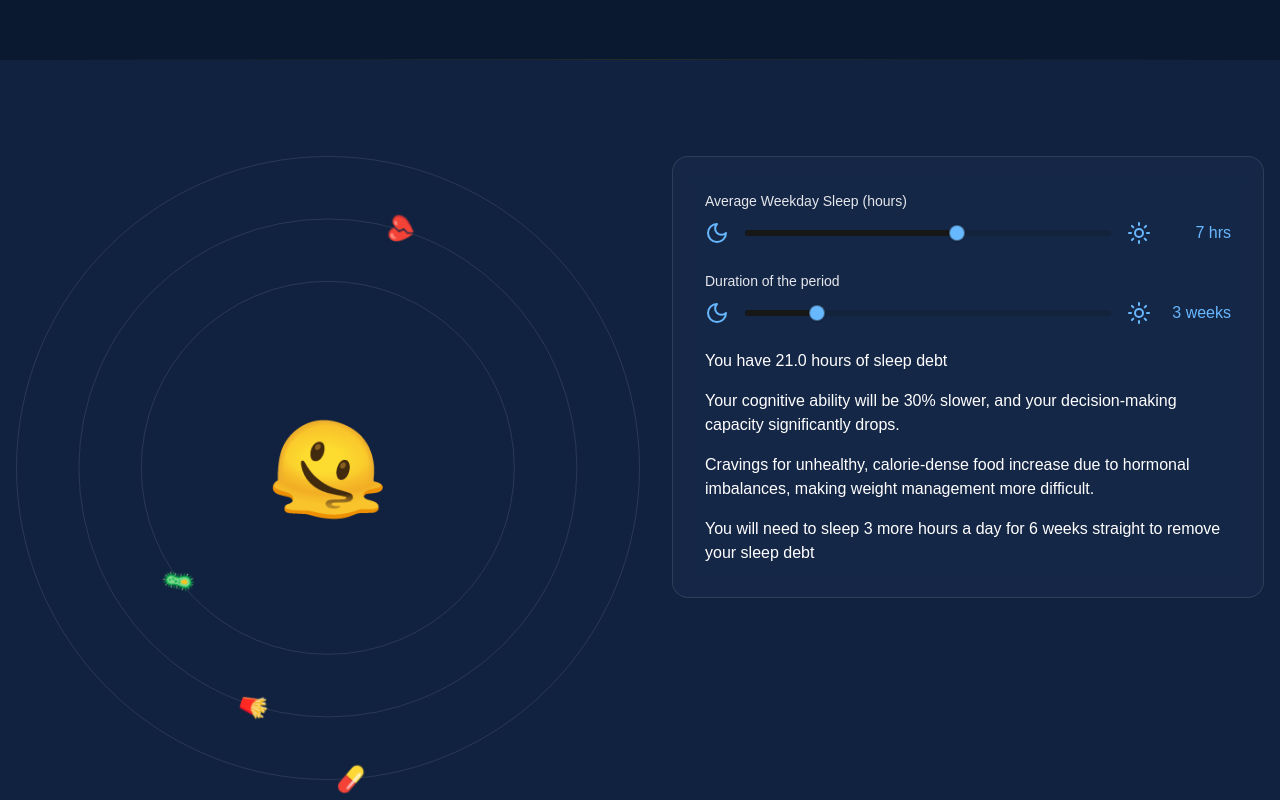
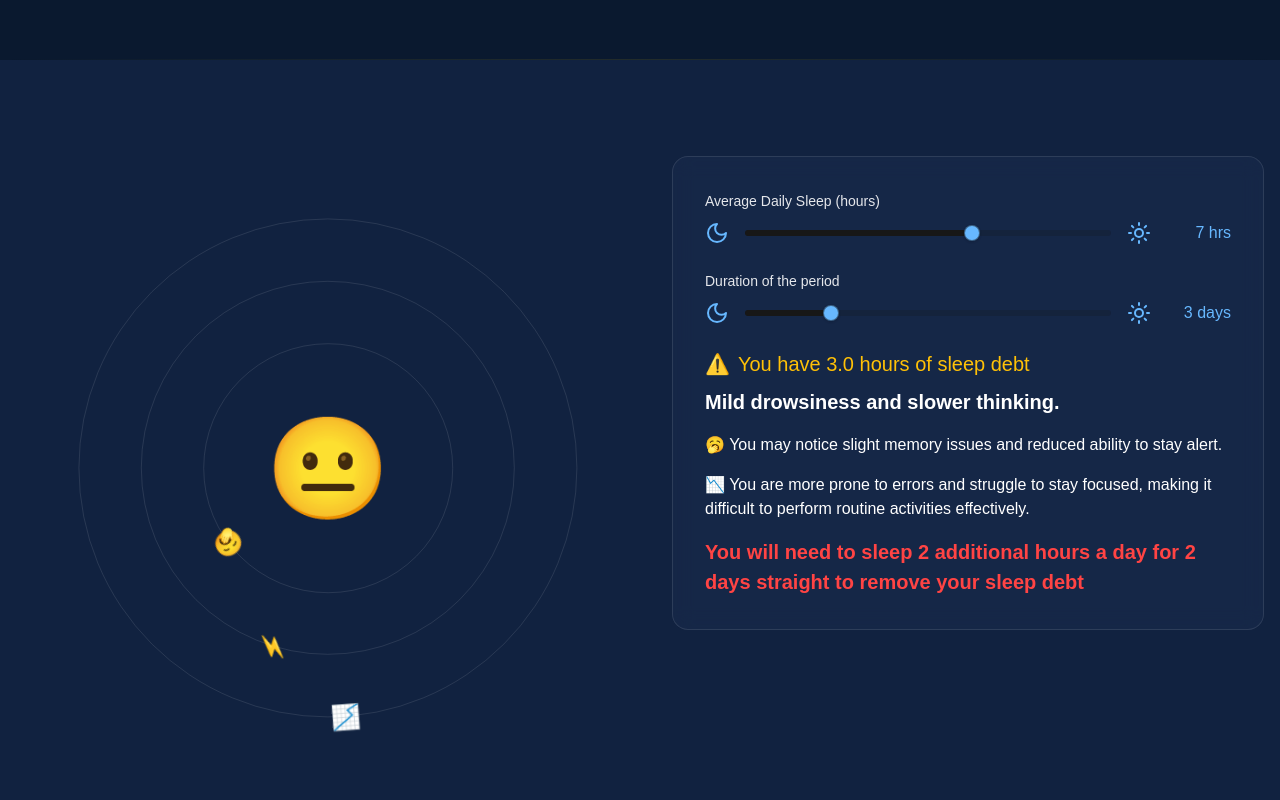
Before and after one commit to abram0v1ch/sleep-diplomat, a Next.js app: page /calculator in a window 1280 px wide. Shown: the part 740-1540 px from the top of the page. Built offline with nearby package versions, Linux system fonts and the light colour scheme.

Commit message:
finish sleep deprivation calculator

```diff
--- a/app/calculator/page.tsx
+++ b/app/calculator/page.tsx
@@ -105,6 +105,35 @@ const ContentBlock = styled.div`
   color: #fff;
 `;
 
+const AlertContainer = styled.div`
+  display: flex;
+  flex-direction: column;
+  gap: 0.5rem;
+  margin-bottom: 1.5rem;
+`;
+
+const AlertTitle = styled.div<{ $hasDebt: boolean }>`
+  display: flex;
+  align-items: center;
+  gap: 0.5rem;
+  color: ${props => props.$hasDebt ? '#FFC107' : '#4CAF50'}; // Yellow for debt, Green for no debt
+  font-size: 1.25rem;
+  font-weight: 500;
+`;
+
+const MainEffect = styled.p`
+  font-weight: 600;
+  font-size: 1.25rem;
+  margin-bottom: 0.5rem;
+`;
+
+const RecoveryMessage = styled.p<{ $hasDebt: boolean }>`
+  font-weight: ${props => props.$hasDebt ? 600 : 'normal'};
+  font-size: ${props => props.$hasDebt ? '1.25rem' : '1rem'};
+  color: ${props => props.$hasDebt ? '#FF4444' : 'inherit'};
+  margin-top: 1rem;
+`;
+
 export default function SleepCalculatorPage() {
   const [age, setAge] = useState(25)
   const [weekdaySleep, setWeekdaySleep] = useState(7)
@@ -113,20 +142,20 @@ export default function SleepCalculatorPage() {
   const [calculatedResults, setCalculatedResults] = useState<CalculatedResults | null>(null)
 
   useEffect(() => {
-    const rawDebt = (8 - weekdaySleep) * 7 * duration;
+    const rawDebt = (8 - weekdaySleep) * duration;
     const finalDebt = Math.max(0, rawDebt);
     console.log('Sleep debt calculation:', {
       weekdaySleep,
       duration,
       rawDebt,
       finalDebt,
-      formula: `max(0, (8 - ${weekdaySleep}) * 7 * ${duration}) = ${finalDebt}`
+      formula: `max(0, (8 - ${weekdaySleep}) * ${duration}) = ${finalDebt}`
     });
     setCalculatedResults({ weeklyDebt: finalDebt });
   }, [weekdaySleep, duration]);
 
   const calculateSleepDebt = (weekdaySleep: number, durationWeeks: number): number => {
-    const debt = (8 - weekdaySleep) * 7 * durationWeeks;
+    const debt = (8 - weekdaySleep) * durationWeeks;
     return Math.max(0, debt);
   };
 
@@ -193,24 +222,24 @@ export default function SleepCalculatorPage() {
   const getSleepDeprivationEffects = (sleepDebt: number) => {
     if (sleepDebt === 0) {
       return {
-        emojis: ['😊', '✨', '💪'],
+        emojis: ['💪', '🌟', '🎯'],
         message: {
           mainEffect: "You're getting enough sleep!",
           details: [
-            "Keep maintaining this healthy sleep schedule.",
-            "Your body and mind are getting the rest they need.",
-            "This helps maintain optimal cognitive and physical performance."
+            "✨ Keep maintaining this healthy sleep schedule.",
+            "💪 Your body and mind are getting the rest they need.",
+            "🎯 This helps maintain optimal cognitive and physical performance."
           ]
         }
       };
     } else if (sleepDebt <= 10) {
       return {
-        emojis: ['🥱', '🧠', '⚡'],
+        emojis: ['🥱', '⚡', '📉'],
         message: {
           mainEffect: "Mild drowsiness and slower thinking.",
           details: [
-            "You may notice slight memory issues and reduced ability to stay alert.",
-            "You are more prone to errors and struggle to stay focused, making it difficult to perform routine activities effectively."
+            "🥱 You may notice slight memory issues and reduced ability to stay alert.",
+            "📉 You are more prone to errors and struggle to stay focused, making it difficult to perform routine activities effectively."
           ]
         }
       };
@@ -220,8 +249,8 @@ export default function SleepCalculatorPage() {
         message: {
           mainEffect: "You feel fatigued and irritable.",
           details: [
-            "Your immune system is weakened, making you more susceptible to colds and infections.",
-            "Emotional regulation becomes harder, resulting in increased anxiety, irritability, and mood swings."
+            "🦠 Your immune system is weakened, making you more susceptible to colds and infections.",
+            "😫 Emotional regulation becomes harder, resulting in increased anxiety, irritability, and mood swings."
           ]
         }
       };
@@ -231,50 +260,63 @@ export default function SleepCalculatorPage() {
         message: {
           mainEffect: "Your cognitive ability will be 30% slower, and your decision-making capacity significantly drops.",
           details: [
-            "Cravings for unhealthy, calorie-dense food increase due to hormonal imbalances, making weight management more difficult."          ]
+            "🤢 Cravings for unhealthy, calorie-dense food increase due to hormonal imbalances, making weight management more difficult."          ]
         }
       };
     } else if (sleepDebt <= 40) {
       return {
-        emojis: ['💔', '🍟', '🦠', '💊', '🥴'],
+        emojis: ['💔', '🍟', '🦠'],
         message: {
           mainEffect: "You are functioning similarly to someone who has been awake for multiple consecutive nights.",
           details: [
-            "Cognitive performance is severely impaired, with reduced memory recall and difficulty focusing. ",
-            "Your immune system's response is weakened, making you more susceptible to infections and illnesses.",
-            "Hormonal imbalances result in strong cravings for high-calorie and unhealthy foods, leading to weight gain.",
-            "Emotional regulation becomes challenging, causing irritability, mood swings, and reduced resilience to stress.",
-            "These effects, if prolonged, increase the risk of more serious conditions, such as cardiovascular issues, type 2 diabetes, and anxiety disorders."
+            "🫠 Cognitive performance is severely impaired, with reduced memory recall and difficulty focusing. ",
+            "🦠 Your immune system's response is weakened, making you more susceptible to infections and illnesses.",
+            "🍟 Hormonal imbalances result in strong cravings for high-calorie and unhealthy foods, leading to weight gain.",
+            "😫 Emotional regulation becomes challenging, causing irritability, mood swings, and reduced resilience to stress.",
+            "💔 These effects, if prolonged, increase the risk of more serious conditions, such as cardiovascular issues, type 2 diabetes, and anxiety disorders."
           ]
         }
       };
     } else if (sleepDebt <= 50) {
       return {
-        emojis: ['🥵', '💥', '🧠', '💊'],
+        emojis: ['🥵', '💥', '💊'],
         message: {
           mainEffect: "Severe cognitive impairment, confusion, and significant emotional instability. ",
           details: [
-            "You may experience microsleeps, putting you at risk of accidents.",
-            "You are also at an increased risk of chronic health conditions, including hypertension, diabetes, and weakened cardiac health.",
-            "Expect persistent fatigue, difficulty in performing basic tasks, and impaired judgment that can impact your day-to-day safety."
+            "🥵 You may experience microsleeps, putting you at risk of accidents.",
+            "💊 You are also at an increased risk of chronic health conditions, including hypertension, diabetes, and weakened cardiac health.",
+            "💥 Expect persistent fatigue, difficulty in performing basic tasks, and impaired judgment that can impact your day-to-day safety."
           ]
         }
       };
     } else {
       return {
-        emojis: ['🤯 ', '🛑', '💔','🧟‍♂️'],
+        emojis: ['🤯 ', '💔','🧟‍♂️'],
         message: {
           mainEffect: "Critical sleep debt!",
           details: [
-            "Your physical health is in a serious decline.",
-            "Chronic stress levels are damaging your heart and overall health.",
-            "You may experience hallucinations, paranoia, or extreme mental fatigue similar to the symptoms experienced by Peter Tripp during his record-breaking wakeathon.",
-            "Immediate medical intervention may be necessary to prevent long-term damage or fatal consequences."
+            "🤕 Your physical health is in a serious decline.",
+            "💔 Chronic stress levels are damaging your heart and overall health.",
+            "🫠 You may experience hallucinations, paranoia, or extreme mental fatigue similar to the symptoms experienced by Peter Tripp during his record-breaking wakeathon.",
+            "💀 Immediate medical intervention may be necessary to prevent long-term damage or fatal consequences."
           ]
         }
       };
     }
   };
+
+  const getCenterEmoji = (sleepDebt: number): string => {
+    if (sleepDebt === 0) return '😊';
+    if (sleepDebt <= 10) return '😐';
+    if (sleepDebt <= 20) return '😫';
+    if (sleepDebt <= 30) return '🫠';
+    if (sleepDebt <= 40) return '🥴';
+    if (sleepDebt <= 50) return '🤢';
+    return '💀'; // 65+ hours
+  };
+
+  // First, get the effects based on current sleep debt
+  const effects = calculatedResults ? getSleepDeprivationEffects(calculatedResults.weeklyDebt) : null;
 
   return (
     <div className="min-h-screen bg-[#0a192f] text-gray-100">
@@ -323,49 +365,39 @@ export default function SleepCalculatorPage() {
           <FlexContainer>
             <OrbitalSection>
               <OrbitalSystem>
-                <OrbitalContent>
                 {/* Center emoji */}
-                  <div style={{
-                    position: 'absolute',
-                    top: '50%',
-                    left: '50%',
-                    transform: 'translate(-50%, -50%)'
-                  }}>
+                <div style={{ position: 'absolute', top: '50%', left: '50%', transform: 'translate(-50%, -50%)' }}>
                   <span style={{ fontSize: 'min(10vw, 100px)' }}>
-                      {calculatedResults?.weeklyDebt > 0 ? '🫠' : '😊'}
+                    {calculatedResults && getCenterEmoji(calculatedResults.weeklyDebt)}
                   </span>
                 </div>
 
-                  {/* Orbits */}
-                  <Orbit size={60} />  {/* 300px / 500px * 100 = 60% */}
-                  <Orbit size={80} />  {/* 400px / 500px * 100 = 80% */}
-                  <Orbit size={100} /> {/* 500px / 500px * 100 = 100% */}
+                {/* Static orbits */}
+                {effects && effects.emojis.map((_, index) => (
+                  <Orbit
+                    key={`static-orbit-${index}`}
+                    size={40 + (index * 20)}
+                  />
+                ))}
 
-                  {/* Orbital items with percentage-based paths */}
-                  <OrbitPath size={60} duration={15}>
+                {/* Orbital items - This is where we need to use the effects */}
+                {effects && effects.emojis.map((emoji, index) => {
+                  // Calculate orbit size dynamically based on number of emojis
+                  const orbitSize = 40 + (index * 20); // This will create orbits at 40px, 60px, 80px, 100px, etc.
+                  const duration = 15 + (index * 5); // This will create durations of 15s, 20s, 25s, 30s, etc.
+
+                  return (
+                    <OrbitPath
+                      key={`orbit-${index}-${emoji}`}
+                      size={orbitSize}
+                      duration={duration}
+                    >
                       <OrbitItem>
-                      <span style={{ fontSize: 'min(3vw, 24px)' }}>🦠</span>
+                        <span style={{ fontSize: 'min(3vw, 24px)' }}>{emoji}</span>
                       </OrbitItem>
                     </OrbitPath>
-
-                  <OrbitPath size={80} duration={20}>
-                    <OrbitItem>
-                      <span style={{ fontSize: 'min(3vw, 24px)' }}>🍟</span>
-                    </OrbitItem>
-                  </OrbitPath>
-
-                  <OrbitPath size={80} duration={20} style={{ animationDelay: '-10s' }}>
-                    <OrbitItem>
-                      <span style={{ fontSize: 'min(3vw, 24px)' }}>💔</span>
-                    </OrbitItem>
-                  </OrbitPath>
-
-                  <OrbitPath size={100} duration={25}>
-                    <OrbitItem>
-                      <span style={{ fontSize: 'min(3vw, 24px)' }}>💊</span>
-                    </OrbitItem>
-                  </OrbitPath>
-                </OrbitalContent>
+                  );
+                })}
               </OrbitalSystem>
             </OrbitalSection>
 
@@ -376,13 +408,13 @@ export default function SleepCalculatorPage() {
                   {/* First Slider */}
                   <div>
                     <Label className="text-gray-200">
-                      Average Weekday Sleep (hours)
+                      Average Daily Sleep (hours)
                     </Label>
                     <div className="flex items-center space-x-4 mt-2">
                       <Moon className="text-[#67B8FF]" />
                       <Slider
-                        min={0}
-                        max={12}
+                        min={2}
+                        max={10}
                         step={0.5}
                         value={[weekdaySleep]}
                         onValueChange={(value) => setWeekdaySleep(value[0])}
@@ -404,7 +436,7 @@ export default function SleepCalculatorPage() {
                       <Moon className="text-[#67B8FF]" />
                       <Slider
                         min={1}
-                        max={12}
+                        max={10}
                         step={1}
                         value={[duration]}
                         onValueChange={(value) => setDuration(value[0])}
@@ -412,25 +444,42 @@ export default function SleepCalculatorPage() {
                       />
                       <Sun className="text-[#67B8FF]" />
                       <span className="min-w-[4rem] text-right text-[#67B8FF]">
-                        {duration} {duration === 1 ? 'week' : 'weeks'}
+                        {duration} {duration === 1 ? 'day' : 'days'}
                       </span>
                     </div>
                   </div>
 
                   {/* Results Section */}
                   {calculatedResults && (
-                    <div className="space-y-4 mt-8">
+                    <AlertContainer>
+                      <AlertTitle $hasDebt={calculatedResults.weeklyDebt > 0}>
+                        {calculatedResults.weeklyDebt > 0 ? (
+                          <>
+                            <span>⚠️</span>
                             <p>You have {calculatedResults.weeklyDebt.toFixed(1)} hours of sleep debt</p>
-                      <p>{getSleepDeprivationEffects(calculatedResults.weeklyDebt).message.mainEffect}</p>
+                          </>
+                        ) : (
+                          <>
+                            <span>✅</span>
+                            <p>Good job! You don't have any sleep debt!</p>
+                          </>
+                        )}
+                      </AlertTitle>
+
+                      <div className="space-y-4">
+                        <MainEffect>
+                          {getSleepDeprivationEffects(calculatedResults.weeklyDebt).message.mainEffect}
+                        </MainEffect>
                         {getSleepDeprivationEffects(calculatedResults.weeklyDebt).message.details.map((detail, index) => (
                           <p key={`detail-${index}`}>{detail}</p>
                         ))}
                         {calculatedResults.weeklyDebt > 0 && (
-                        <p>
-                          You will need to sleep {Math.ceil(calculatedResults.weeklyDebt / 7)} more hours a day for {Math.ceil(calculatedResults.weeklyDebt * 2 / 7)} weeks straight to remove your sleep debt
-                        </p>
+                          <RecoveryMessage $hasDebt={true}>
+                            You will need to sleep 2 additional hours a day for {Math.ceil(calculatedResults.weeklyDebt / 2)} days straight to remove your sleep debt
+                          </RecoveryMessage>
                         )}
                       </div>
+                    </AlertContainer>
                   )}
                 </div>
               </ContentBlock>
```
Lines whose indentation alone changed are shown as unchanged.
